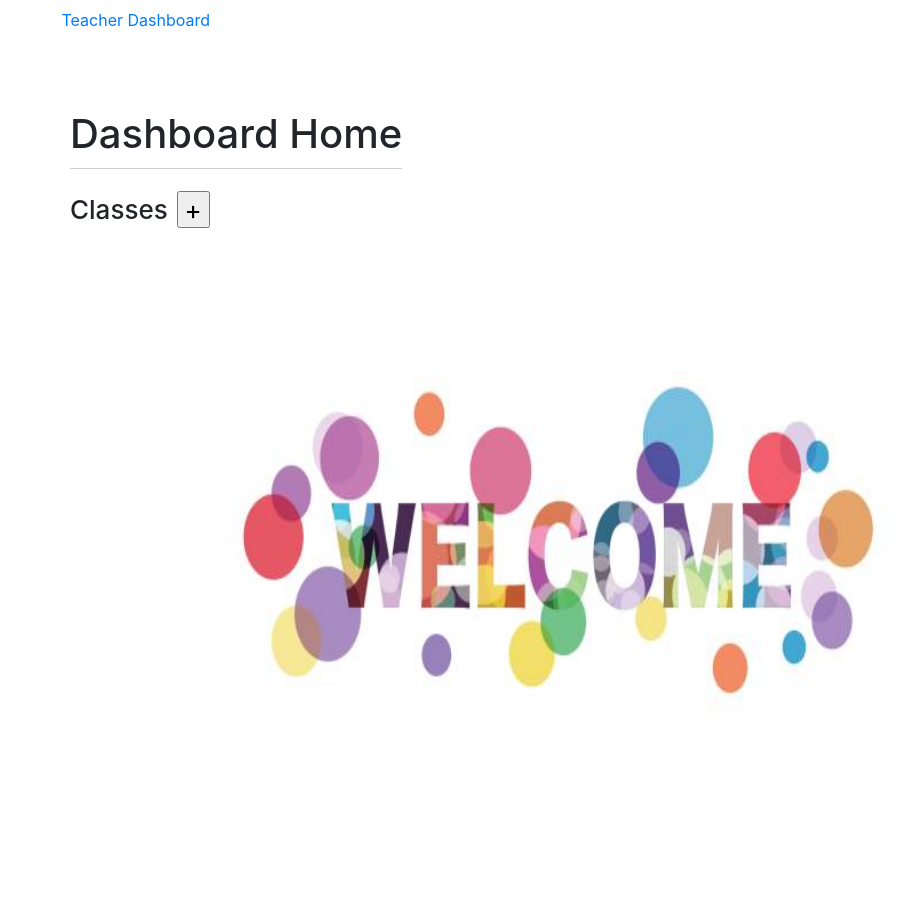
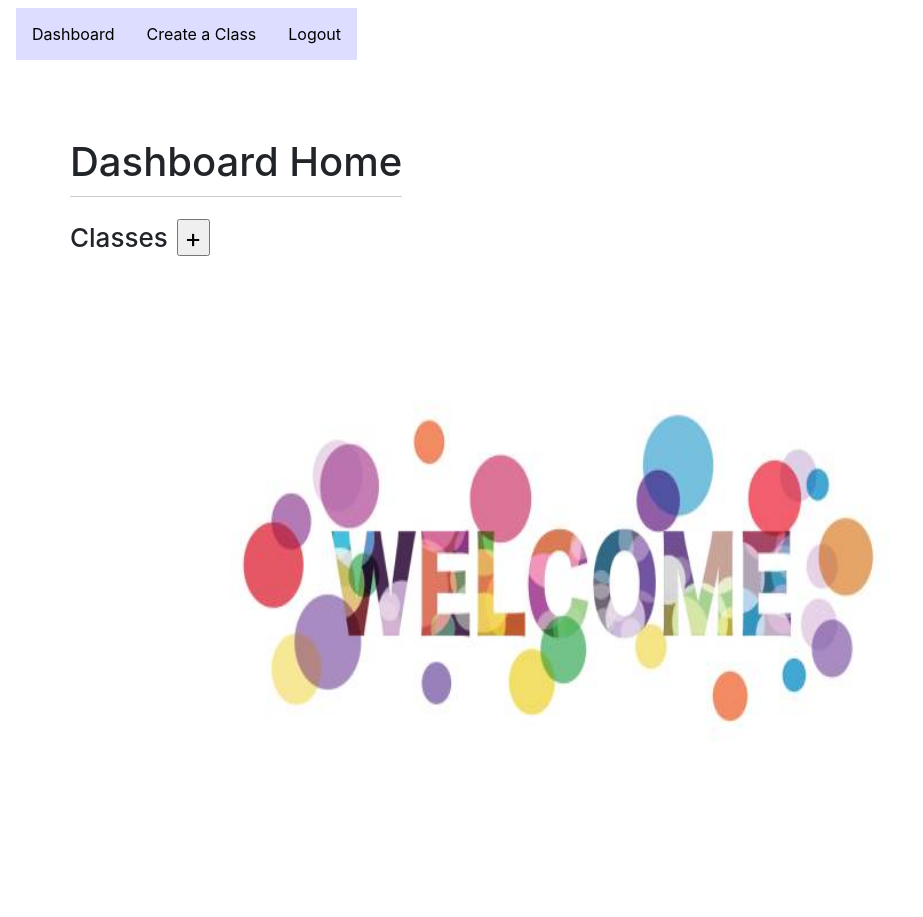
Before and after one commit to GatorIncubator/quizagator, a Flask app: page /teachers/ in a window 1280 px wide. Shown: the whole page, without its empty margins (0-923 px from the left). Before the commit the page ends 699 px from the top, so only its background shows below. Run offline with Flask 2, Linux system fonts and the light colour scheme; the visitor is signed in with stand-in values (Sample User, id 1); data that the repository does not hold is empty; some libraries are stand-ins or nearby versions.

Commit message:
add navbar to base for teacher

```diff
--- a/application/templates/teachers/base_template.html
+++ b/application/templates/teachers/base_template.html
@@ -10,6 +10,7 @@
 <html>
 	<head>
 		<link href="https://stackpath.bootstrapcdn.com/bootstrap/4.3.1/css/bootstrap.min.css" rel="stylesheet" />
+		<link href="/static/css/nav.css" rel="stylesheet" />
 		<meta name="viewport" content="width=device-width, initial-scale=1">
 		<title>{% block title %}{% endblock %}</title>
 		<style>
@@ -27,29 +28,14 @@
 		</style>
 	</head>
 	<body>
-		<header>
-			<nav class="navbar navbar-fixed-top">
-				<div class="navbar-inner">
-					<div class="container">
-						<a class="btn btn-navbar" data-toggle="collapse" data-target=".nav-collapse">
-        					<span class="icon-bar"></span>
-         					<span class="icon-bar"></span>
-         					<span class="icon-bar"></span>
-       					</a>
-						<a class="brand" href="/teachers/">Teacher Dashboard</a>
-						<div class="nav-collapse collapse">
-							<ul class="nav" id="main-menu-left">
-								{% for link_href, link_name, link_text in navigation_items %}
-									<li
-										{% if link_name == active_page %} class="active"{% endif%}>
-										<a href="{{ link_href|e }}">{{ link_text|e }}</a>
-									</li>
-								{% endfor %}
-							</ul>
-						</div>
-					</div>
-				</div>
-			</nav>
+		<!-- simple list-style navbar -->
+		<div class="navbar">
+			<ul>
+				<li> <a href="/teachers/">Dashboard</a></li>
+				<li> <a href="/teachers/classes/create">Create a Class</a></li>
+				<li style="float:right;"> <a href="/logout/">Logout</a></li>
+			</ul>
+		</div>
 			{% with messages = get_flashed_messages() %}
 				{% if messages %}
 					<div class="span12">
```
